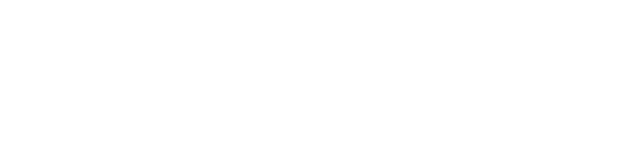
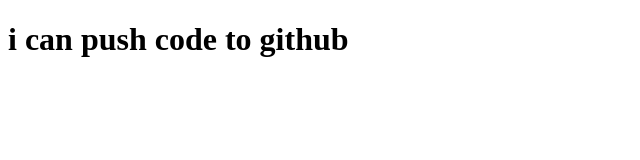
Before and after one commit to itrafiul/my-test-repo, a plain HTML site: page index.html in a window 1280 px wide. Shown: the whole page, without its empty margins (0-640 px from the left). Drawn offline with Linux system fonts and the light colour scheme.

Commit message:
added header

```diff
--- a/index.html
+++ b/index.html
@@ -7,6 +7,6 @@
     <title>test repo project</title>
 </head>
 <body>
-
+    <h1>i can push code to github </h1>
 </body>
 </html>
```
